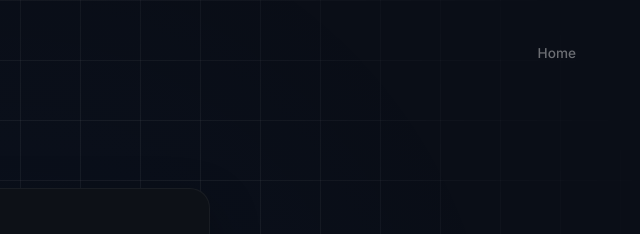
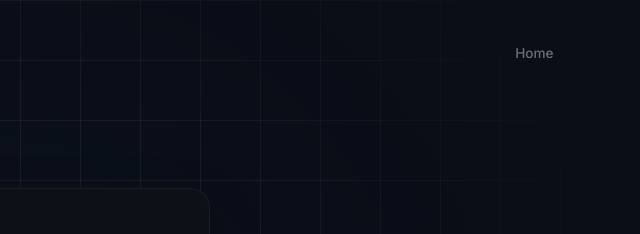
Before and after one commit to silentalex1/obfus-vault-, a plain HTML site: page dashboard/index.html in a window 1280 px wide. Shown: the top 234 px of the page, 640-1280 px from the left. Drawn offline with Linux system fonts and the light colour scheme.

Commit message:
Update dashboard.css

```diff
--- a/dashboard/dashboard.css
+++ b/dashboard/dashboard.css
@@ -9,6 +9,10 @@
 }
 
 * { margin: 0; padding: 0; box-sizing: border-box; font-family: 'Inter', sans-serif; }
+
+::-webkit-scrollbar { width: 6px; }
+::-webkit-scrollbar-track { background: transparent; }
+::-webkit-scrollbar-thumb { background: var(--blue); }
 
 body { background: var(--bg); color: var(--white); overflow: hidden; height: 100vh; }
 
@@ -24,8 +28,10 @@ body { background: var(--bg); color: var(--white); overflow: hidden; height: 100
 nav { padding: 2.5rem 0; }
 .nav-inner { max-width: 1400px; margin: 0 auto; padding: 0 5%; display: flex; justify-content: space-between; align-items: center; }
 .logo { font-weight: 800; font-size: 1.25rem; letter-spacing: -0.5px; }
-.nav-item { text-decoration: none; color: var(--muted); font-size: 0.85rem; font-weight: 500; transition: 0.3s; }
+.nav-item { text-decoration: none; color: var(--muted); font-size: 0.85rem; font-weight: 500; padding: 0.8rem 1.4rem; position: relative; transition: 0.3s; }
 .nav-item:hover { color: var(--white); }
+.nav-item::before { content: ''; position: absolute; inset: 0; background: rgba(255, 255, 255, 0.04); border: 1px solid rgba(255, 255, 255, 0.08); opacity: 0; transform: scale(0.95); transition: 0.3s cubic-bezier(0.17, 0.89, 0.32, 1.28); z-index: -1; }
+.nav-item:hover::before { opacity: 1; transform: scale(1); }
 
 .auth-wrapper { height: calc(100vh - 100px); display: flex; justify-content: center; align-items: center; padding: 0 20px; }
 .auth-container { background: var(--surface); border: 1px solid var(--line); width: 100%; max-width: 420px; padding: 3rem; border-radius: 20px; box-shadow: 0 20px 50px rgba(0,0,0,0.3); }
```
